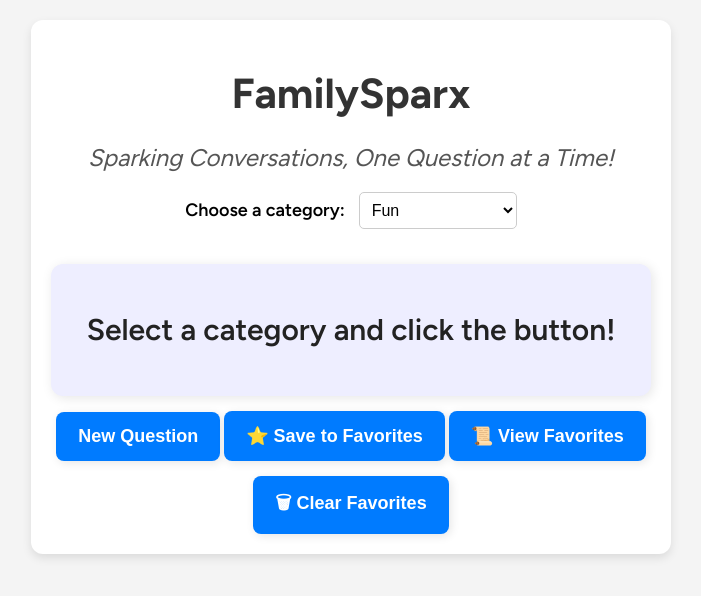
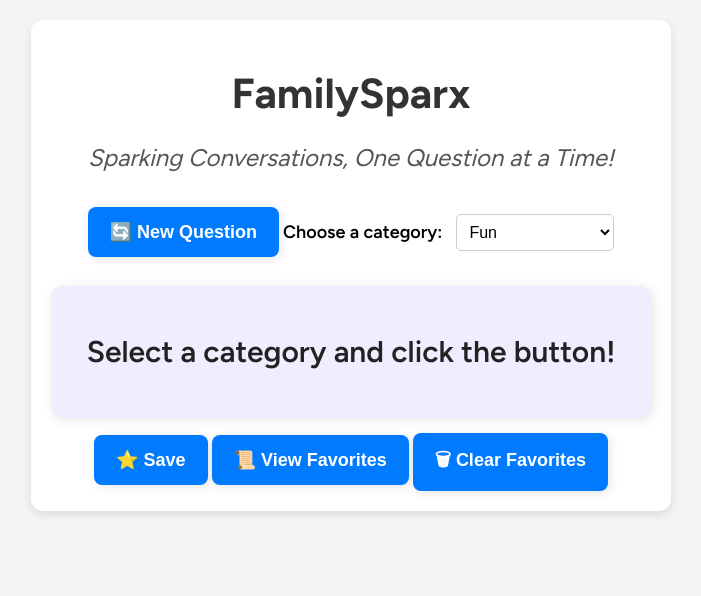
Before and after one commit to Ekggek/FamilySparx, a plain HTML site: page index.html in a window 1280 px wide. Shown: the whole page, without its empty margins (289-990 px from the left). Drawn offline with Linux system fonts and the light colour scheme.

Commit message:
Update index.html

```diff
--- a/index.html
+++ b/index.html
@@ -11,6 +11,9 @@
     <div class="container">
         <h1>FamilySparx</h1>
         <p class="tagline">Sparking Conversations, One Question at a Time!</p>
+
+        <!-- New Question Button (Larger and on top) -->
+        <button class="main-btn" onclick="showRandomQuestion()">🔄 New Question</button>
 
         <label for="category">Choose a category:</label>
         <select id="category">
@@ -27,10 +30,12 @@
             <p id="question">Select a category and click the button!</p>
         </div>
 
-        <button onclick="showRandomQuestion()">New Question</button>
-        <button onclick="saveFavoriteQuestion()">⭐ Save to Favorites</button>
-        <button onclick="viewFavorites()">📜 View Favorites</button>
-        <button onclick="clearFavorites()">🗑 Clear Favorites</button>
+        <!-- Save/View/Clear Buttons (Smaller and below) -->
+        <div class="button-group">
+            <button class="secondary-btn" onclick="saveFavoriteQuestion()">⭐ Save</button>
+            <button class="secondary-btn" onclick="viewFavorites()">📜 View Favorites</button>
+            <button class="secondary-btn" onclick="clearFavorites()">🗑 Clear Favorites</button>
+        </div>
 
         <div id="favorites-box" style="display: none;">
             <h2>Saved Questions</h2>
```
